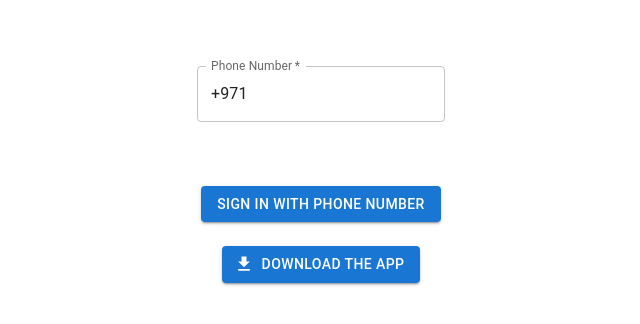
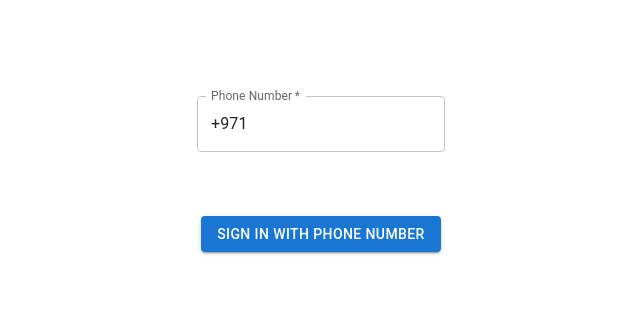
Before and after one commit to Stark-Akshay/bullsandbarber, a Next.js app: page /admin in a window 1280 px wide. Shown: the part 226-550 px from the top of the page, without its empty margins (319-959 px from the left). Built offline with nearby package versions, Linux system fonts and the light colour scheme; no server answers.

Commit message:
version change no install button

```diff
--- a/components/Login.js
+++ b/components/Login.js
@@ -83,7 +83,7 @@ const Login = () => {
       </Button>
       <InstallButton /> */}
       <div id="recaptcha-container" />
-      <InstallButton/>
+      {/* <InstallButton/> */}
     </Grid>
   );
 };
```
Also changed, not shown: public/manifest.json.
